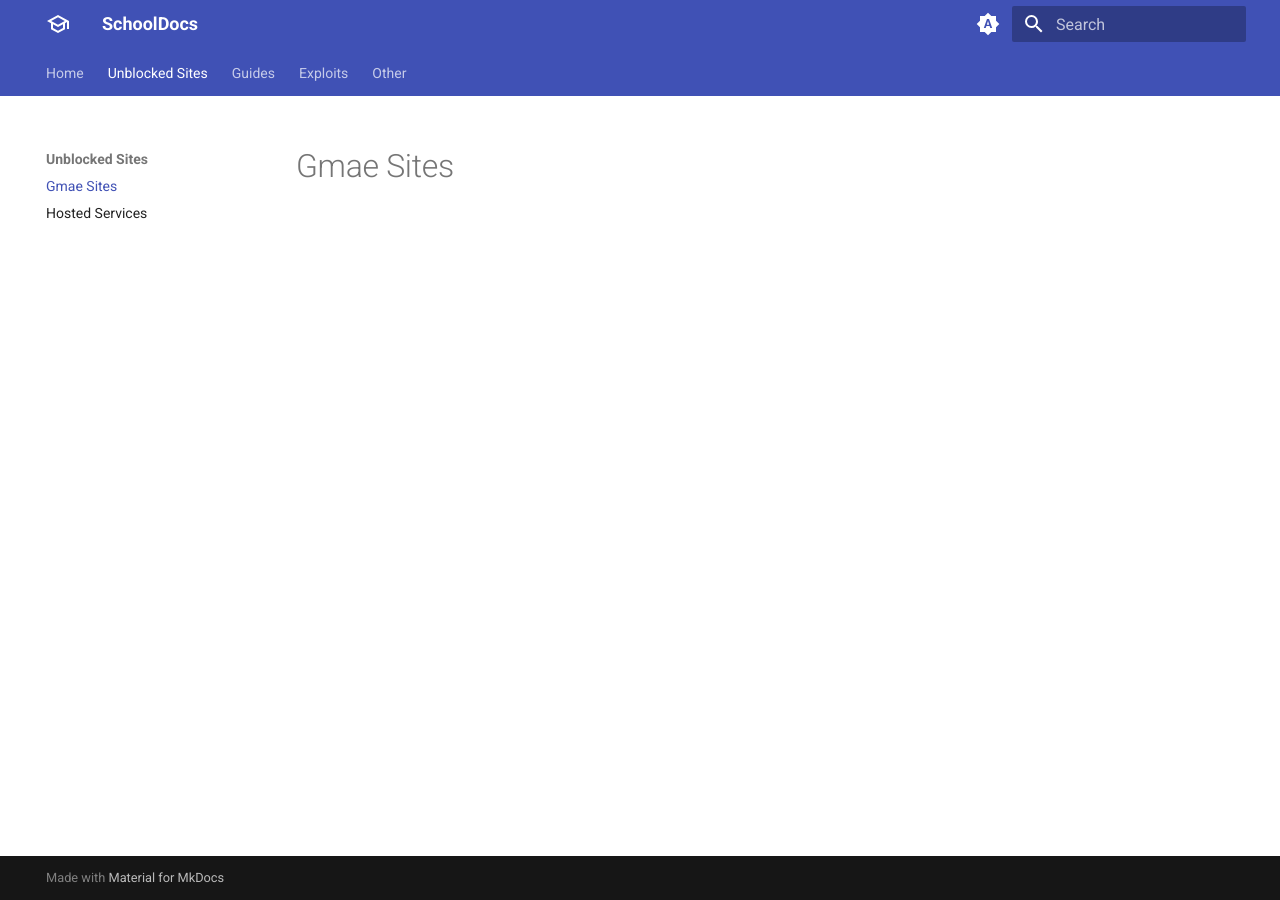
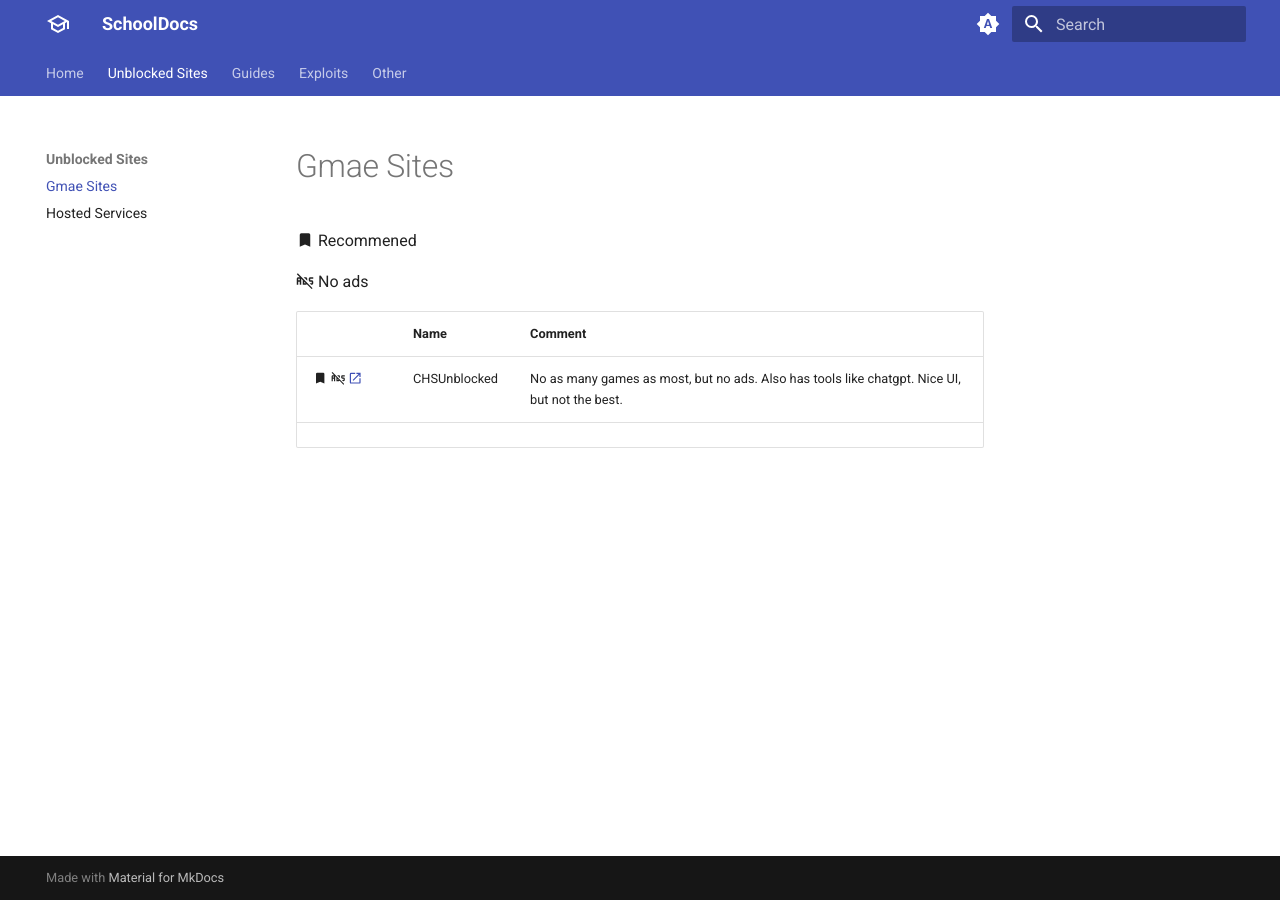
Before and after one commit to Inglan2/SchoolDocs, an MkDocs documentation site: the page built from docs/unblocked-sites/gmae-sites.md, in a window 1280 px wide. Built offline with MkDocs 1.6.1 and Material for MkDocs 9.7.7, drawn with Linux system fonts in a browser that asks for light colours.

Commit message:
do stuff

```diff
--- a/docs/unblocked-sites/gmae-sites.md
+++ b/docs/unblocked-sites/gmae-sites.md
@@ -1 +1,10 @@
 # Gmae Sites
+
+:material-bookmark: Recommened
+
+:material-advertisements-off: No ads
+
+|                                                                 | Name         | Comment                                                                                       |
+| ----------------------------------------------------------------- | -------------- | ----------------------------------------------------------------------------------------------- |
+| :material-bookmark: :material-advertisements-off: [:material-open-in-new:](https://google.com) | CHSUnblocked | No as many games as most, but no ads. Also has tools like chatgpt. Nice UI, but not the best. |
+|                                                                 |              |                                                                                               |
--- a/mkdocs.yml
+++ b/mkdocs.yml
@@ -5,7 +5,6 @@ theme:
     logo: material/school-outline
   name: material
   palette:
-
     # Palette toggle for automatic mode
     - media: "(prefers-color-scheme)"
       toggle:
@@ -32,14 +31,19 @@ theme:
     - navigation.instant
     - navigation.instant.progress
 
-
 nav:
   - Home: index.md
   - Unblocked Sites:
-    - Gmae Sites: unblocked-sites/gmae-sites.md
-    - Hosted Services: unblocked-sites/hosted-services.md
+      - Gmae Sites: unblocked-sites/gmae-sites.md
+      - Hosted Services: unblocked-sites/hosted-services.md
   - Guides:
-    - Guides: guides/index.md
+      - Guides: guides/index.md
   - Exploits:
-    - Exploits: exploits/index.md
+      - Exploits: exploits/index.md
   - Other: other.md
+
+markdown_extensions:
+  - attr_list
+  - pymdownx.emoji:
+      emoji_index: !!python/name:material.extensions.emoji.twemoji
+      emoji_generator: !!python/name:material.extensions.emoji.to_svg
```
